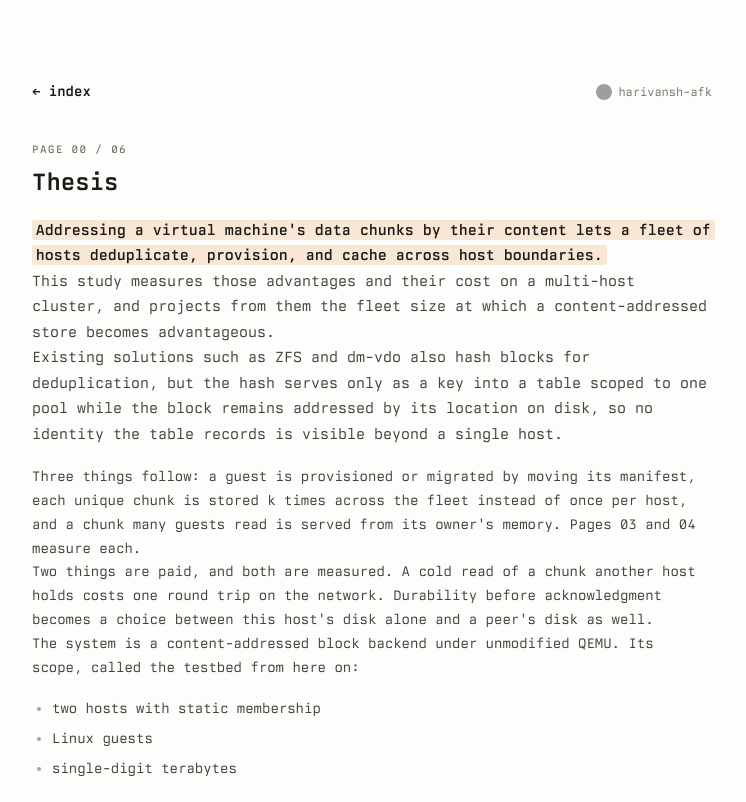
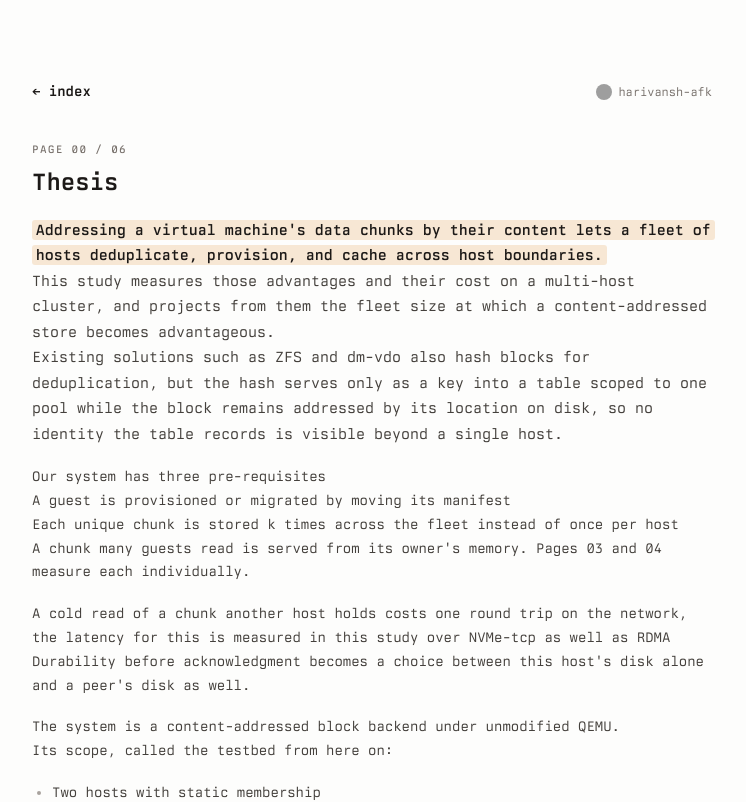
Before and after one commit to harivansh-afk/cas, a SvelteKit app in the folder playbook/: page /00 in a window 1280 px wide. Shown: the top 802 px of the page, without its empty margins (268-1014 px from the left). Built offline with nearby package versions, Linux system fonts and the light colour scheme; grey boxes are pictures that could not be loaded.

Commit message:
spec: list the three gains and two costs in the thesis, port to page 00

```diff
--- a/playbook/src/routes/00/+page.svelte
+++ b/playbook/src/routes/00/+page.svelte
@@ -11,14 +11,24 @@
 	Existing solutions such as ZFS and dm-vdo also hash blocks for deduplication, but the hash serves only as a key into a table scoped to one pool while the block remains addressed by its location on disk, so no identity the table records is visible beyond a single host.
 </p>
 <p>
-	Three things follow: a guest is provisioned or migrated by moving its manifest, each unique chunk is stored k times across the fleet instead of once per host, and a chunk many guests read is served from its owner's memory. Pages 03 and 04 measure each.<br />
-	Two things are paid, and both are measured. A cold read of a chunk another host holds costs one round trip on the network. Durability before acknowledgment becomes a choice between this host's disk alone and a peer's disk as well.<br />
-	The system is a content-addressed block backend under unmodified QEMU. Its scope, called the testbed from here on:
+	Our system has three pre-requisites<br />
+	A guest is provisioned or migrated by moving its manifest<br />
+	Each unique chunk is stored k times across the fleet instead of once per host<br />
+	A chunk many guests read is served from its owner's memory. Pages 03 and 04 measure each individually.
+</p>
+<p>
+	A cold read of a chunk another host holds costs one round trip on the network,<br />
+	the latency for this is measured in this study over NVMe-tcp as well as RDMA<br />
+	Durability before acknowledgment becomes a choice between this host's disk alone and a peer's disk as well.
+</p>
+<p>
+	The system is a content-addressed block backend under unmodified QEMU.<br />
+	Its scope, called the testbed from here on:
 </p>
 <ul class="plain">
-	<li>two hosts with static membership</li>
+	<li>Two hosts with static membership</li>
 	<li>Linux guests</li>
-	<li>single-digit terabytes</li>
+	<li>Assumed single-digit terabytes scale</li>
 </ul>
 
 <h2>Deduplication within a host</h2>
```
Also changed, not shown: 1 other file (tests, documents, lock files or other folders).
